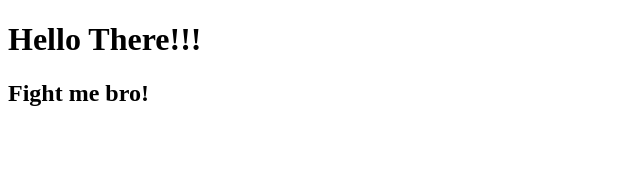
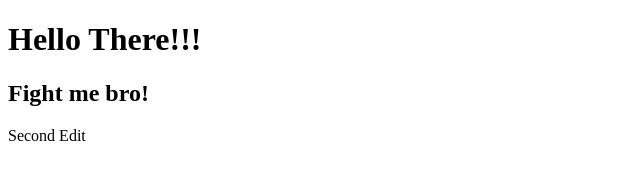
Before and after one commit to Joseph2018/CIS295Test, a plain HTML site: page index.html in a window 1280 px wide. Shown: the whole page, without its empty margins (0-640 px from the left). Drawn offline with Linux system fonts and the light colour scheme.

Commit message:
Edited/SecondEdit

```diff
--- a/index.html
+++ b/index.html
@@ -7,5 +7,6 @@
 	<body>
 		<h1>Hello There!!!</h1>
 		<h2>Fight me bro!</h2>
+		<p>Second Edit</p>
 	</body>
 </html>
```
